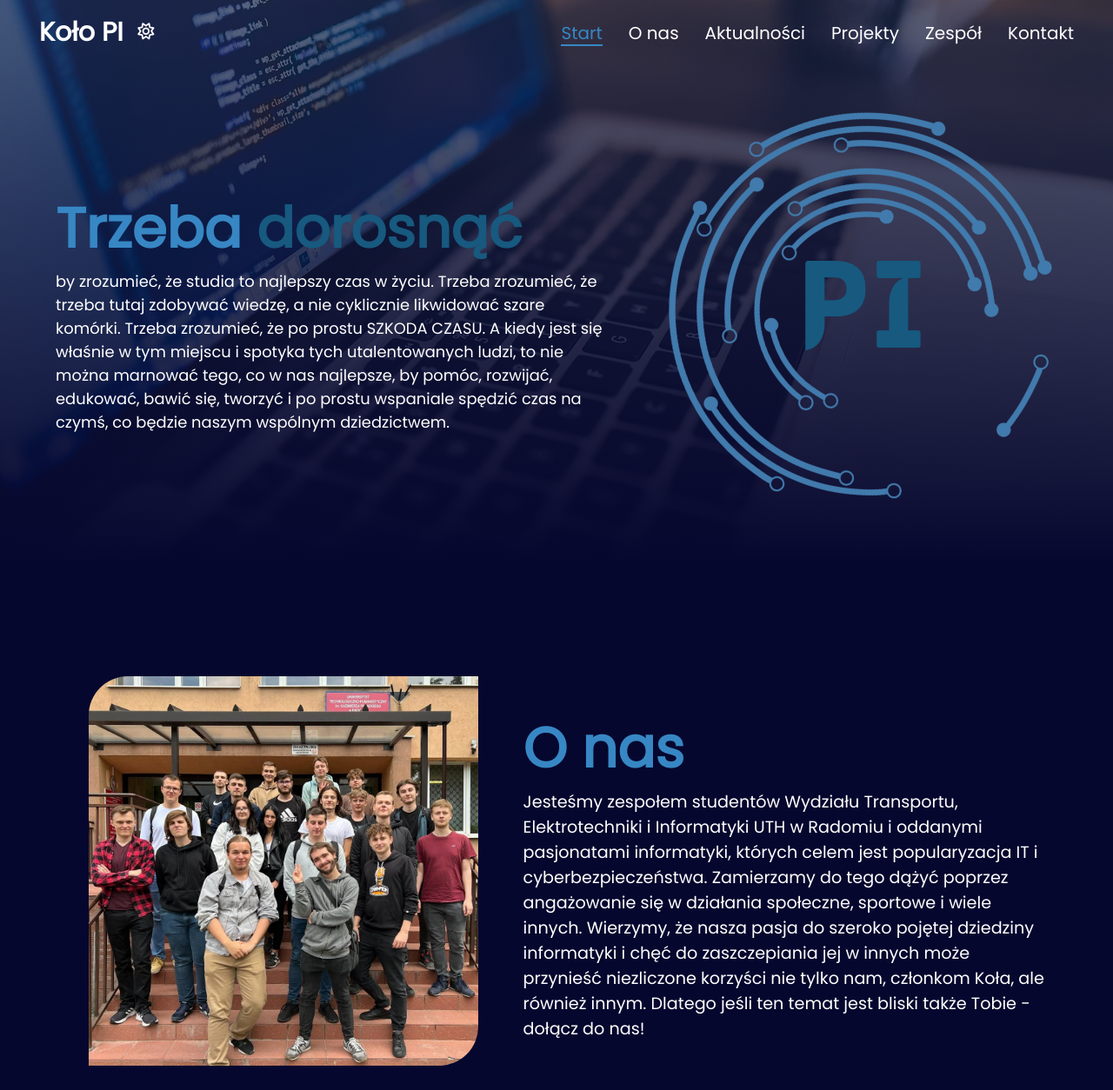
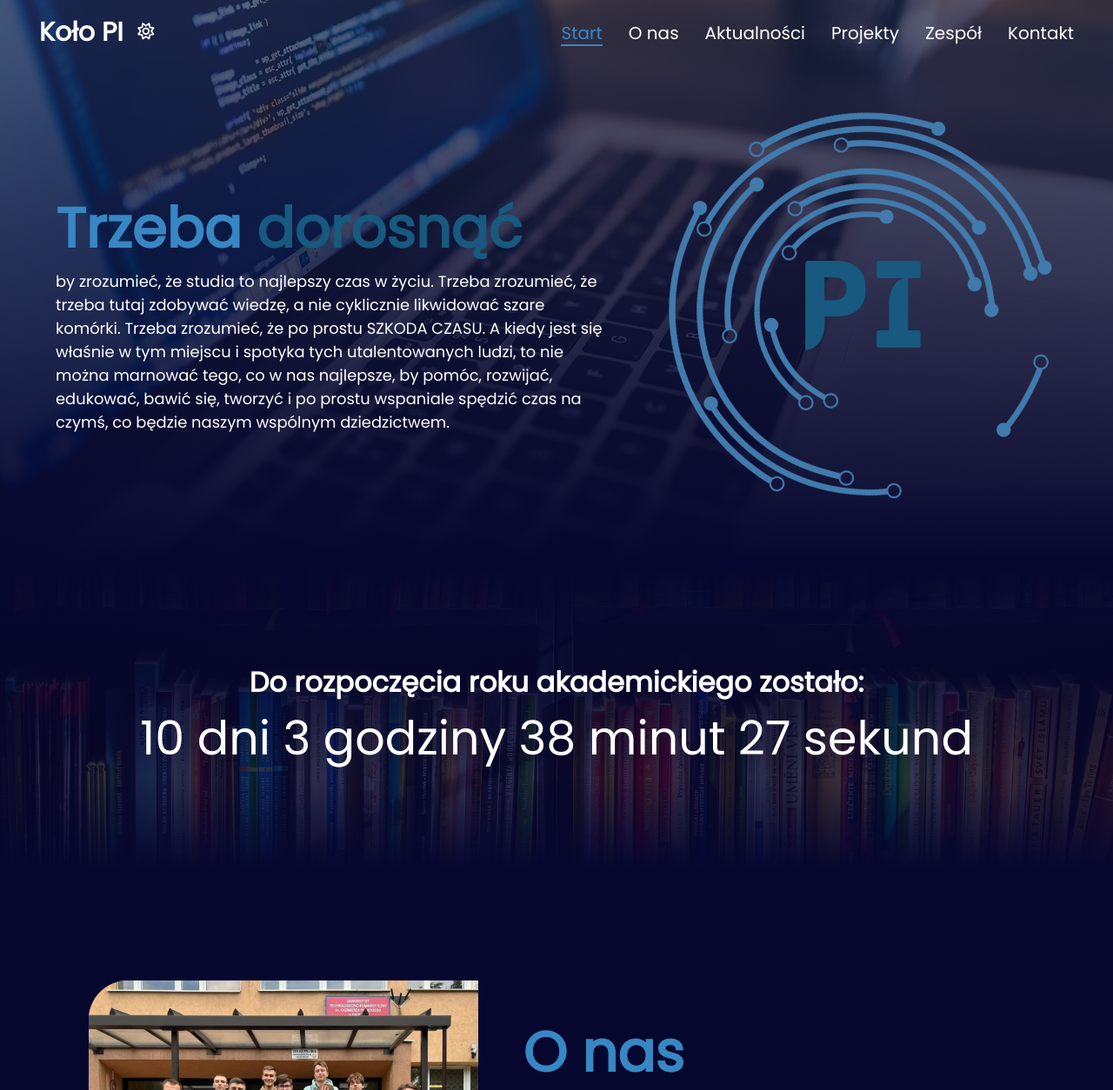
Before and after one commit to elmaccho/koloPi, a PHP site: page /index.html in a window 1280 px wide. Shown: the top 1254 px of the page at 87% size. Run offline with PHP 8.4, Linux system fonts and the light colour scheme; some libraries are stand-ins or nearby versions.

Commit message:
timer countdown div

```diff
--- a/index.html
+++ b/index.html
@@ -16,6 +16,7 @@
 
 </head>
 <body>
+
     <button class="openNavBtn"><i class="fa-solid fa-bars"></i></button>
 
     <nav class="nav-toggle">
@@ -55,6 +56,11 @@
             <img class="lines linesRotate" src="./img/logo/lines.webp" alt="lines">
         </div>
     </section>
+
+    <div class="timer">
+        <span class="timer__title">Do rozpoczęcia roku akademickiego zostało:</span>
+        <span class="timer__countdown"></span>
+    </div>
 
     <section id="aboutUs" class="about-us">
         <div class="img-wrapper">
--- a/script.js
+++ b/script.js
@@ -35,6 +35,12 @@ const faSun = document.querySelector('.fa-sun')
 let currentTeamIndex = 1;
 let currentNewsIndex = 1;
 let currentProjectsIndex = 1;
+
+
+let countdownTo = new Date("2023-10-02T00:00:00")
+const timerCountdown = document.querySelector('.timer__countdown')
+
+
 
 const team = [
   {
@@ -322,6 +328,36 @@ const changeTheme = () => {
   }
 }
 
+const countDown = () => {
+  let currentDate = new Date();
+  let remainingDate = countdownTo - currentDate;
+
+  let remainingDays = Math.floor(remainingDate / (24 * 60 * 60 * 1000))
+  let remainingHours = Math.floor((remainingDate % (24 * 60 * 60 * 1000)) / 3600000)
+  let remainingMinutes = Math.floor((remainingDate % 3600000) / 60000)
+  let remainingSeconds = Math.floor((remainingDate % 60000) / 1000)
+
+  if (remainingDate <= 0) {
+    clearInterval(odliczanieInterval);
+    timerCountdown.innerHTML = `${remainingDays} dni ${remainingHours} godzin ${remainingMinutes} minut ${remainingSeconds} sekund`
+    timerCountdown.style.color = "red"
+  } else {
+    timerCountdown.innerHTML = `${remainingDays} dni ${remainingHours} godzin ${remainingMinutes} minut ${remainingSeconds} sekund`
+  }
+
+  if(remainingHours > 1 && remainingHours < 5){
+    timerCountdown.innerHTML = `${remainingDays} dni ${remainingHours} godziny ${remainingMinutes} minut ${remainingSeconds} sekund`
+  } else if (remainingHours == 1){
+    timerCountdown.innerHTML = `${remainingDays} dni ${remainingHours} godzina ${remainingMinutes} minut ${remainingSeconds} sekund`
+  }
+};
+
+
+
+
+
+countDown()
+
 for(let navLink of navLinks){
     navLink.addEventListener('click', closeNavMen)
 }
@@ -353,3 +389,4 @@ document.addEventListener('keydown', function(e) {
     body.style.overflowY = 'scroll'
   }
 });
+let odliczanieInterval = setInterval(countDown, 1000);
--- a/style.css
+++ b/style.css
@@ -1004,6 +1004,30 @@ footer .copyright{
     text-align: center;
     bottom:0;
 }
+
+.timer{
+
+    height: 350px;
+    display: flex;
+    justify-content: center;
+    align-items: center;
+    flex-direction: column;
+
+    background: linear-gradient(0deg, var(--background-gradient-start) 0%, #06072ece 30%, var(--background-gradient-start) 100%), url(./img/books-1204029_1920.jpg);
+    background-repeat: no-repeat;
+    background-size: cover;
+    background-position-y: bottom;
+}
+.timer__countdown{
+    color: white;
+    font-size: 54px;
+}
+.timer__title{
+    color: white;
+    font-weight: 600;
+    font-size: 32px;
+}
+
 @media screen and (max-width: 920px) {
     nav .nav_links{
         gap: 2vw;
```
Also changed, not shown: img/books-1204029_1920.jpg (added).
